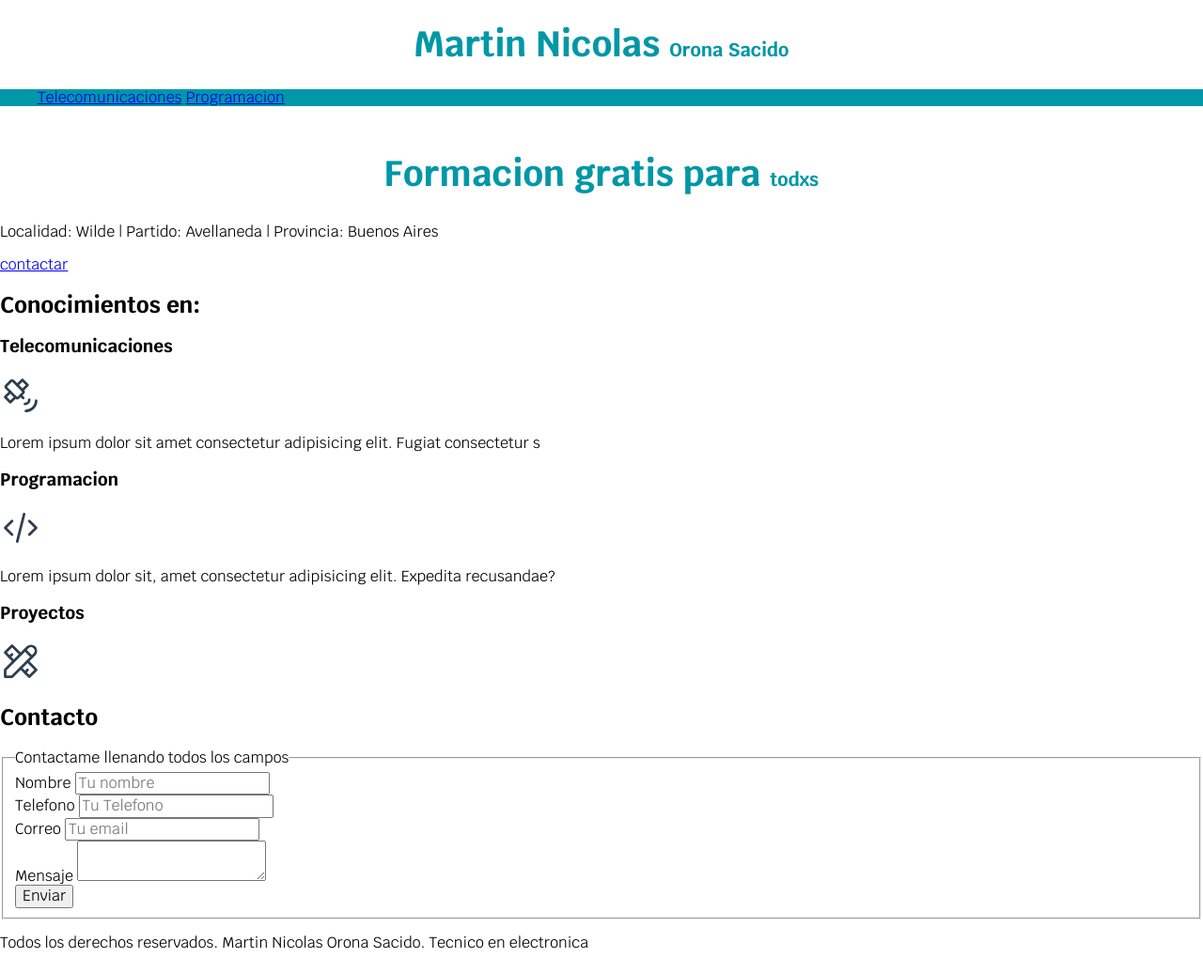
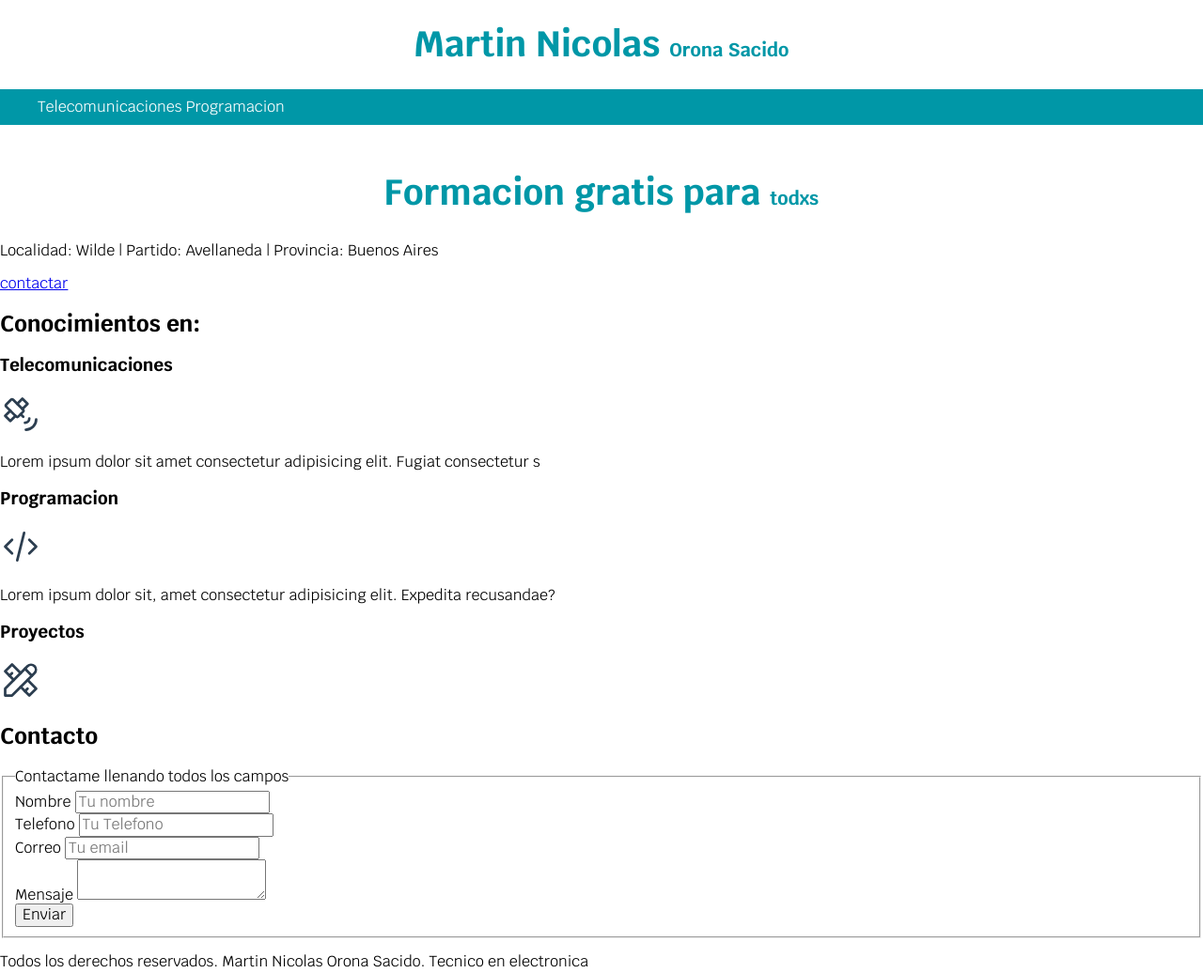
Before and after one commit to martinico83/WebDeveloper, a plain HTML site: page VisualStudioCode/index.html in a window 1280 px wide. Shown: the whole page at 94% size. Drawn offline with Linux system fonts and the light colour scheme.

Commit message:
Estilos de navegacion y tipos de efectos de textos

```diff
--- a/VisualStudioCode/css/styles.css
+++ b/VisualStudioCode/css/styles.css
@@ -35,8 +35,10 @@ body{
 }
 
 .navegacion-principal{
-
+    padding: 1rem;
 }
 
 .navegacion-principal a{
+    color: var(--blanco);
+    text-decoration: none;
 }
```
